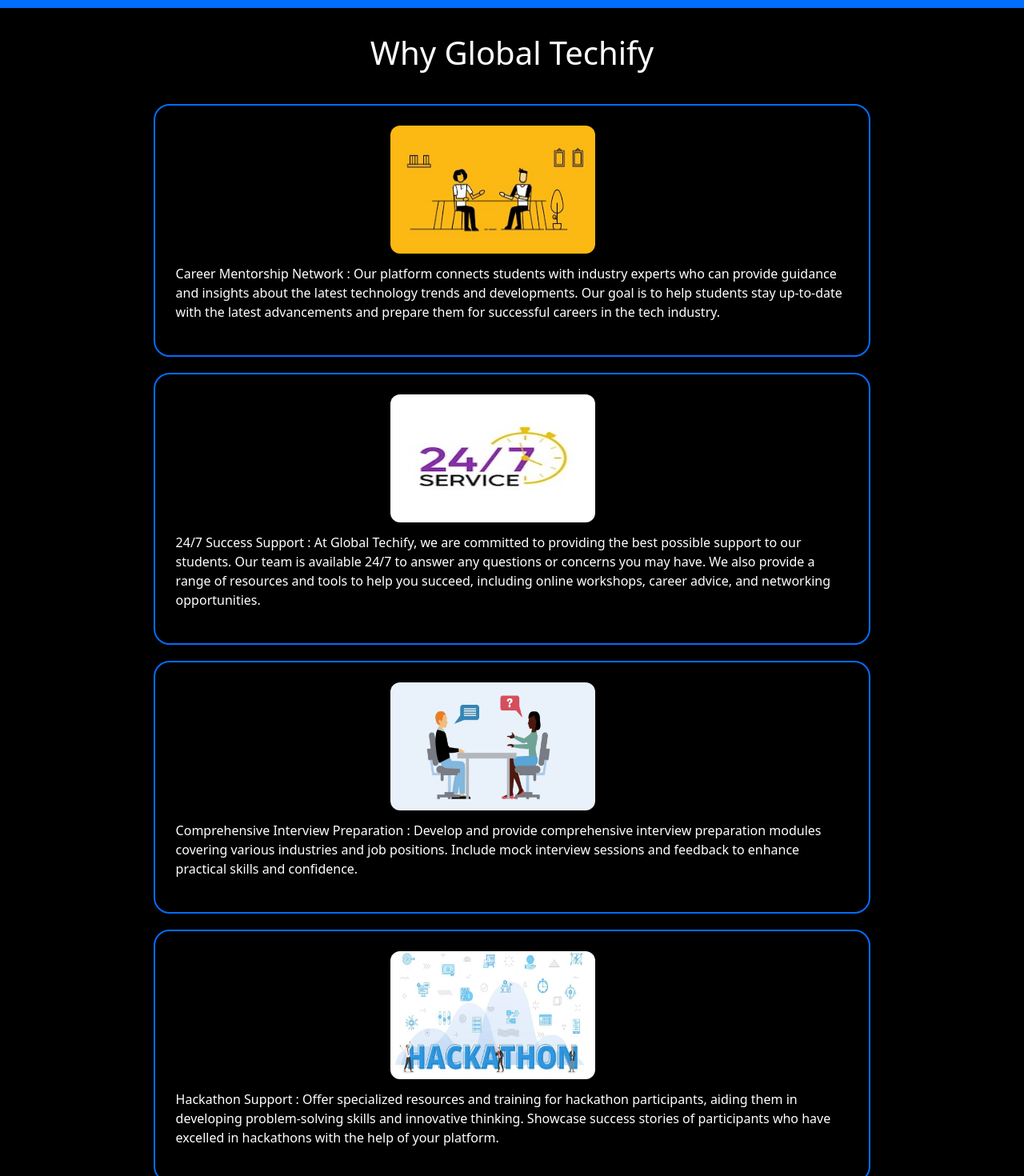
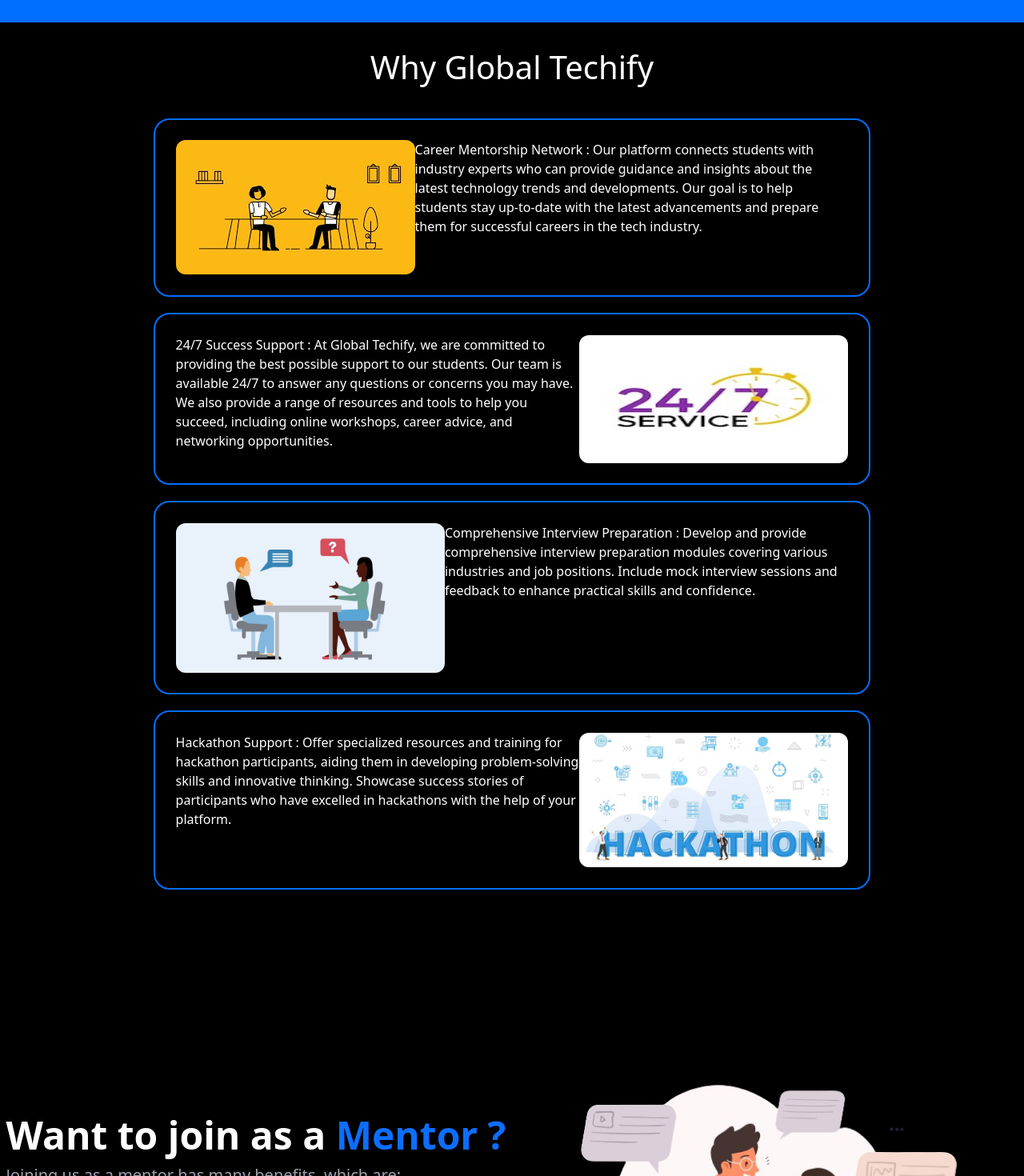
Before and after one commit to wiz-abhishek/Global-Techify, a React (Create React App) app: page / in a window 1280 px wide. Shown: the part 800-2270 px from the top of the page at 80% size. Built offline with nearby package versions, Linux system fonts and the light colour scheme.

Commit message:
CHANGED appearence of mentor card and footer and why

```diff
--- a/package.json
+++ b/package.json
@@ -13,6 +13,7 @@
     "react-countup": "^6.4.2",
     "react-dom": "^18.2.0",
     "react-google-login": "^5.2.2",
+    "react-icons": "^5.0.1",
     "react-router-dom": "^6.17.0",
     "react-scripts": "5.0.1",
     "react-transition-group": "^4.4.5",
--- a/src/components/Footer/Footer.js
+++ b/src/components/Footer/Footer.js
@@ -1,8 +1,9 @@
 import React from "react";
 import './Footer.css'
-import About from "../About/About";
 import { Link } from "react-router-dom";
-
+import { FaXTwitter } from "react-icons/fa6";
+import { FaFacebookF } from "react-icons/fa";
+import { FaInstagram } from "react-icons/fa6";
 function Footer() {
     return (
         <div>
@@ -48,14 +49,23 @@
                                         <h2>Global Techify</h2>
                                     </div>
                                     <div class="footer-text">
-                                        <p>Lorem ipsum dolor sit amet, consec tetur adipisicing elit, sed do eiusmod tempor incididuntut consec tetur adipisicing
-                                            elit,Lorem ipsum dolor sit amet.</p>
+                                        <p>Global Techify provides mentorship to students who want to stay updated with the latest trends in technology by connecting with industry experts, students can get valuable insights into the tech industry. </p>
                                     </div>
-                                    <div class="footer-social-icon">
+                                    <div class="footer-social-icon ">
                                         <span>Follow us</span>
-                                        <a href="#"><i class="fab fa-facebook-f facebook-bg"></i></a>
-                                        <a href="#"><i class="fab fa-twitter twitter-bg"></i></a>
-                                        <a href="#"><i class="fab fa-google-plus-g google-bg"></i></a>
+                                        <div className="flex gap-2">
+
+                                               <div className="bg-white w-fit rounded-full p-1">
+
+                                        <FaXTwitter />
+                                        </div>
+
+                                        <div className="bg-white w-fit rounded-full p-1">
+                                        <FaFacebookF /></div>
+                                        <div className="bg-white w-fit rounded-full p-1">
+                                        <FaInstagram /></div>
+                                        </div>
+
                                     </div>
                                 </div>
                             </div>
@@ -99,17 +109,17 @@
                         <div class="row">
                             <div class="col-xl-6 col-lg-6 text-center text-lg-left">
                                 <div class="copyright-text">
-                                    <p>Copyright &copy; 2018, All Right Reserved <a href="http://localhost:3000/?#">Global Techify</a></p>
+                                    <p>Copyright &copy; 2024, All Right Reserved <a href="http://localhost:3000/?#">Global Techify</a></p>
                                 </div>
                             </div>
                             <div class="col-xl-6 col-lg-6 d-none d-lg-block text-right">
                                 <div class="footer-menu">
                                     <ul>
-                                        <li><a href="#">Home</a></li>
-                                        <li><a href="#">Terms</a></li>
-                                        <li><a href="#">Privacy</a></li>
-                                        <li><a href="#">Policy</a></li>
-                                        <li><a href="#">Contact</a></li>
+                                        <li>Home</li>
+                                        <li>Terms</li>
+                                        <li>Privacy</li>
+                                        <li>Policy</li>
+                                        <li>Contact</li>
                                     </ul>
                                 </div>
                             </div>
--- a/src/components/Header/Navbar.js
+++ b/src/components/Header/Navbar.js
@@ -2,7 +2,7 @@
 import { Link } from 'react-router-dom';
 import Navbar from 'react-bootstrap/Navbar';
 import Nav from 'react-bootstrap/Nav';
-
+import IMG12 from './globaltechify.jpeg'
 function Navbar1() {
   const [isDropdownOpen, setIsDropdownOpen] = useState(false);
   const [Domains, setDomains] = useState('Domains');
@@ -19,7 +19,7 @@
   return (
     <Navbar expand="lg" className="bg-black">
       <Navbar.Brand className='px-[1vw]'>
-        <Link to="/" className=' text-blue-600 no-underline font-bold '>Global Techify</Link>
+        <Link to="/" className=' text-blue-600 no-underline font-bold flex justify-center items-center gap-2'> <img src={IMG12} className='h-[3rem] rounded-full' alt='' />Global Techify</Link>
       </Navbar.Brand>
       <Navbar.Toggle aria-controls="basic-navbar-nav" className='bg-white' />
       <Navbar.Collapse id="basic-navbar-nav " >
@@ -39,6 +39,7 @@
             <div className='domains-dropdown'>
               <div onClick={() => handleDomainClick('Engineering')}>Engineering</div>
               <div onClick={() => handleDomainClick('Management')}>Management</div>
+              <div onClick={() => handleDomainClick('Management')}>Consulting</div>
             </div>
           )}
           </div>
--- a/src/components/Home/Top.js
+++ b/src/components/Home/Top.js
@@ -5,7 +5,7 @@
         <div class="Top">
             <div class="first">
                 <div class="head-top">
-                    <h2>Crack your College Jorney </h2>
+                    <h2>Crack your College Journey </h2>
                 </div>
                 <div class="head-bottom">
                     <div>
--- a/src/components/Home/Why.css
+++ b/src/components/Home/Why.css
@@ -9,32 +9,26 @@
   }
 
   .image {
-    width: 20vw;
-    height: 20vh;
-    display: flex;
-  border-radius: 12px;
-  margin-bottom: 1vw;
-  margin-left: 21vw;
+    border-radius: 12px;
   }
 
   .tf {
     display: flex;
     flex-direction: column;
-    /* flex-wrap: wrap; */
     color: white;
     border: #006eff solid 2px;
     border-radius: 20px;
     overflow: auto;
     width: 70vw;
     margin-left: 15vw;
-    margin-bottom: 20px; /* Adjust spacing between cards */
+    margin-bottom: 20px;
     padding: 2vw;
   }
 
   .description {
     display: flex;
     align-items: center;
-    width: 100%; /* Ensure the description takes full width */
+    width: 100%;
   }
 
 
--- a/src/components/Home/Why.js
+++ b/src/components/Home/Why.js
@@ -13,11 +13,66 @@
             </div>
 
             <div className="why-card">
+                {/* <div>
+                    <span className="forImage" style={{display:'block'}}>
+                        <img className="" src={men} alt=""  style={{float:'right'}}/>
+                        <span>loremdvgvdgvdsvdsgdsgvdsvdsvdsvdsvdsvdsvds</span>
+                    </span>
+
+                </div> */}
                 <div className="tf card1">
-                    <div><img className="image" src={men} alt="" /></div>
-                    <p class="description">Career Mentorship Network : Our platform connects students with industry experts who can provide guidance and insights about the latest technology trends and developments. Our goal is to help students stay up-to-date with the latest advancements and prepare them for successful careers in the tech industry.</p>
+                    <span style={{display:'block'}}>
+                        <img className="image" src={men} alt="" style={{float:'left'}}/>
+
+                        <span class="" >
+                            Career Mentorship Network : Our platform connects students with industry experts who can provide guidance and insights about the latest technology trends and developments. Our goal is to help students stay up-to-date with the latest advancements and prepare them for successful careers in the tech industry.
+                        </span>
+
+                    </span>
+
                </div>
-                <div className="tf card2">
+                <div className="tf card1">
+                    <span style={{display:'block'}}>
+                        <img className="image" src={a247} alt="" style={{float:'right',width:'40%',height:'10rem'}}/>
+
+                        <span class="" >
+                        24/7 Success Support : At Global Techify, we are committed to providing the best possible support to our students. Our team is available 24/7 to answer any questions or concerns you may have. We also provide a range of resources and tools to help you succeed, including online workshops, career advice, and networking opportunities.
+                        </span>
+
+                    </span>
+
+               </div>
+                <div className="tf card1">
+                    <span style={{display:'block'}}>
+                        <img className="image" src={inter} alt="" style={{float:'left',width:'40%'}}/>
+
+                        <span class="" >
+                        Comprehensive Interview Preparation :
+                    Develop and provide comprehensive interview preparation modules covering various industries and job positions.
+                    Include mock interview sessions and feedback to enhance practical skills and confidence.                        </span>
+
+                    </span>
+
+               </div>
+                <div className="tf card1">
+                    <span style={{display:'block'}}>
+                        <img className="image" src={hack} alt="" style={{float:'right',width:'40%'}}/>
+
+                        <span class="" >
+                        Hackathon Support :
+                    Offer specialized resources and training for hackathon participants, aiding them in developing problem-solving skills and innovative thinking.
+                    Showcase success stories of participants who have excelled in hackathons with the help of your platform.                        </span>
+
+                    </span>
+
+               </div>
+                {/* <div className="tf card1" style={{display:'block'}}>
+                    <div style={{float:'left', clear:'both'}}><img className="" src={men} alt="" /></div>
+                    <div style={{float:'right'}}>
+                        <p class="">Career Mentorship Network : Our platform connects students with industry experts who can provide guidance and insights about the latest technology trends and developments. Our goal is to help students stay up-to-date with the latest advancements and prepare them for successful careers in the tech industry.</p>
+                    </div>
+               </div> */}
+                {/* <div className="tf card2">
                 <img className="image" src={a247} alt="" />
                     <p>24/7 Success Support : At Global Techify, we are committed to providing the best possible support to our students. Our team is available 24/7 to answer any questions or concerns you may have. We also provide a range of resources and tools to help you succeed, including online workshops, career advice, and networking opportunities.</p>
                     </div>
@@ -34,7 +89,7 @@
                     Offer specialized resources and training for hackathon participants, aiding them in developing problem-solving skills and innovative thinking.
                     Showcase success stories of participants who have excelled in hackathons with the help of your platform.
                     </p>
-                </div>
+                </div> */}
             </div>
         </div>
 
--- a/src/components/Mentors/Mentorcard.js
+++ b/src/components/Mentors/Mentorcard.js
@@ -3,7 +3,7 @@
 import { Link } from 'react-router-dom';
 const MentorCard = (props) => {
 
-    const maxWords = 10;
+    const maxWords = 8;
     const [showMore, setShowMore] = useState(false);
 
     const mentorAbout = `Venture Capital Professional, Serial Entrepreneur, Corp. Finance, CxO, Advisor, Mentor & Company Builder. US, India & SE Asia Experience. Currently - Managing Partner, Early Stage VC Fund, Fintech Entrepreneur, Advisor/Mentor, Corporate Development Services to corporate VCs, family offices, VC funds & Startups. `;
@@ -32,7 +32,7 @@
 
             <div className="mentorprice">
               <div className=' mentorpackages '>  Packages </div>
-              <div className=' mentorpackages-regular '>  Regular : 1 Session X 30min : Rs.1500 </div>
+              <div className=' mentorpackages-regular '>  Regular :  1 Session X 30min : Rs.1500 </div>
               <div className=' mentorpackages-allaccess '>  All Access : 1 Session X 60min : Rs.3000 </div>
             </div>
         </div>
```
Also changed, not shown: src/components/Mentors/Mentors.js (+9 -12 lines), src/components/Mentors/mentorcard.css (+14 -30 lines), src/components/Mentors/mentors.css (+1 -58 lines), src/components/Header/globaltechify.jpeg (added), 1 other file (tests, documents, lock files or other folders).
